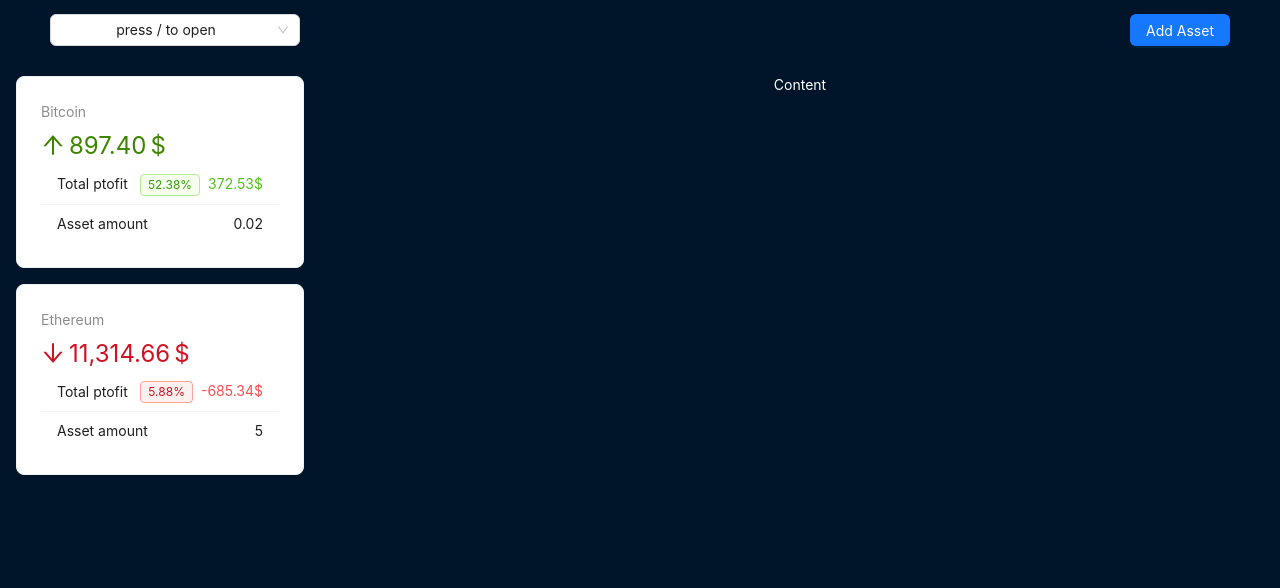
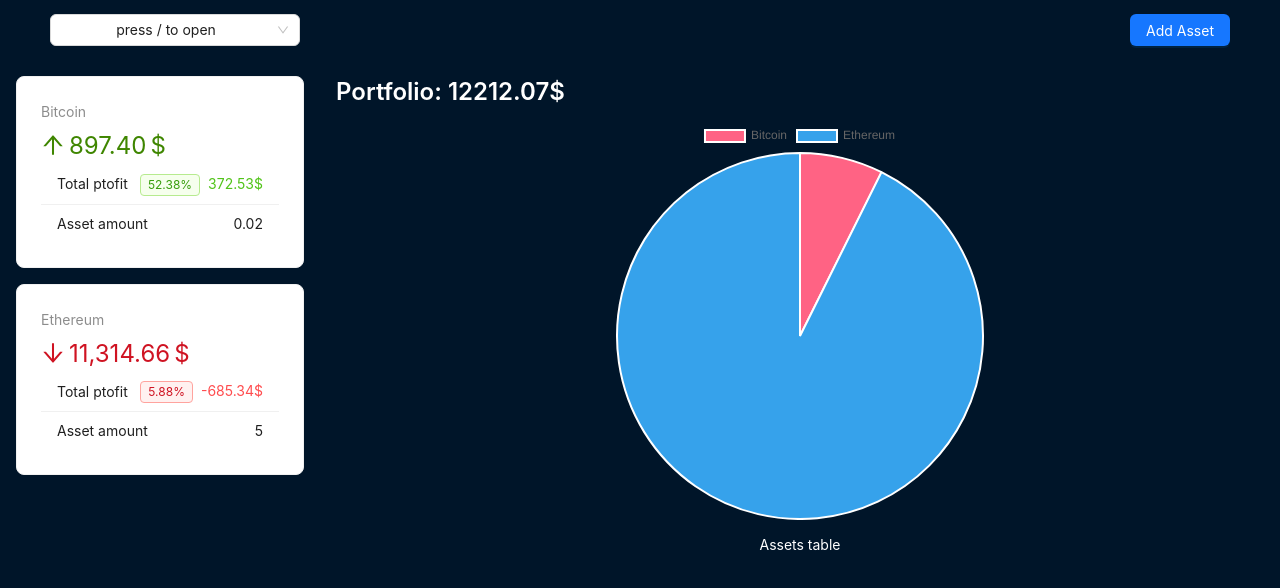
Before and after one commit to Dzhaman-Nazarii/react-crypto-app, a React (Vite) app: page / in a window 1280 px wide. Shown: the top 588 px of the page. Built offline with nearby package versions, Linux system fonts and the light colour scheme.

Commit message:
add PortfolioChart

```diff
--- a/package.json
+++ b/package.json
@@ -11,7 +11,9 @@
 	},
 	"dependencies": {
 		"antd": "^5.19.0",
+		"chart.js": "^4.4.3",
 		"react": "^18.2.0",
+		"react-chartjs-2": "^5.2.0",
 		"react-dom": "^18.2.0"
 	},
 	"devDependencies": {
--- /dev/null
+++ b/src/components/AssetsTable.jsx
@@ -0,0 +1,5 @@
+export default function AssetsTable() {
+	return (
+		<div>Assets table</div>
+	)
+}
--- /dev/null
+++ b/src/components/PortfolioChart.jsx
@@ -0,0 +1,39 @@
+import { Chart as ChartJS, ArcElement, Tooltip, Legend } from "chart.js";
+import { Pie } from "react-chartjs-2";
+import { useCrypto } from "../context/cryptoContext";
+
+ChartJS.register(ArcElement, Tooltip, Legend);
+
+export default function PortfolioChart() {
+	const { assets } = useCrypto();
+
+	const data = {
+		labels: assets.map((asset) => asset.name),
+		datasets: [
+			{
+				label: "$",
+				data: assets.map(asset => asset.totalAmount),
+				backgroundColor: [
+					'rgba(255, 99, 132, 1)',
+					'rgba(54, 162, 235, 1)',
+					'rgba(255, 206, 86, 1)',
+					'rgba(75, 192, 192, 1)',
+					'rgba(153, 102, 255, 1)',
+					'rgba(255, 159, 64, 1)'
+				]
+			},
+		],
+	};
+
+	return (
+		<div
+			style={{
+				display: "flex",
+				marginBottom: "1rem",
+				justifyContent: "center",
+				height: "400px",
+			}}>
+			<Pie data={data} />
+		</div>
+	);
+}
--- a/src/components/layout/Content.jsx
+++ b/src/components/layout/Content.jsx
@@ -1,15 +1,38 @@
-import { Layout as LayoutANTD } from "antd";
+import { Layout as LayoutANTD, Typography } from "antd";
+import { useCrypto } from "../../context/cryptoContext";
+import PortfolioChart from "../PortfolioChart";
+import AssetsTable from "../AssetsTable";
 
 const contentStyle = {
-	textAlign: 'center',
-	minHeight: 'calc(100vh - 60px)',
-	color: '#fff',
-	backgroundColor: '#001529',
-	padding: '1rem',
-  };
+	textAlign: "center",
+	minHeight: "calc(100vh - 60px)",
+	color: "#fff",
+	backgroundColor: "#001529",
+	padding: "1rem",
+};
 
 export default function Content() {
+	const { assets, crypto } = useCrypto();
+
+	const cryptoPriceMap = crypto.reduce((acc, coin)=>{
+		acc[coin.id] = coin.price;
+		return acc
+	},{})
+
+	const portfolio = assets
+		.map((asset) => asset.amount * cryptoPriceMap[asset.id])
+		.reduce((acc, value) => (acc += value), 0)
+		.toFixed(2);
+
 	return (
-		<LayoutANTD.Content style={contentStyle}>Content</LayoutANTD.Content>
-	)
+		<LayoutANTD.Content style={contentStyle}>
+			<Typography.Title
+				level={3}
+				style={{ textAlign: "left", color: "#fff" }}>
+				Portfolio: {portfolio}$
+			</Typography.Title>
+			<PortfolioChart/>
+			<AssetsTable/>
+		</LayoutANTD.Content>
+	);
 }
--- a/src/context/cryptoContext.jsx
+++ b/src/context/cryptoContext.jsx
@@ -23,6 +23,7 @@
 				totalProfit:
 					asset.amount * coin.price - asset.amount * asset.price,
 				...asset,
+				name: coin.name
 			};
 		});
 	}
```
Also changed, not shown: 1 other file (tests, documents, lock files or other folders).
